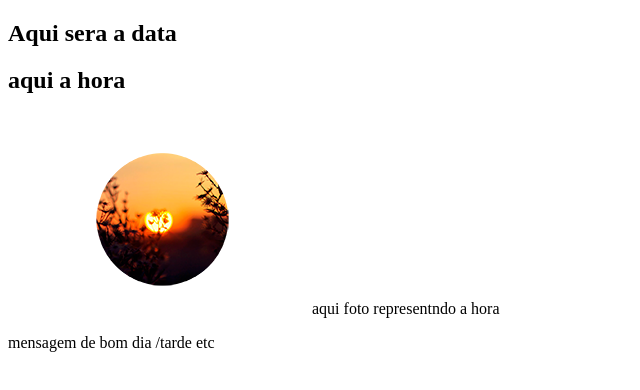
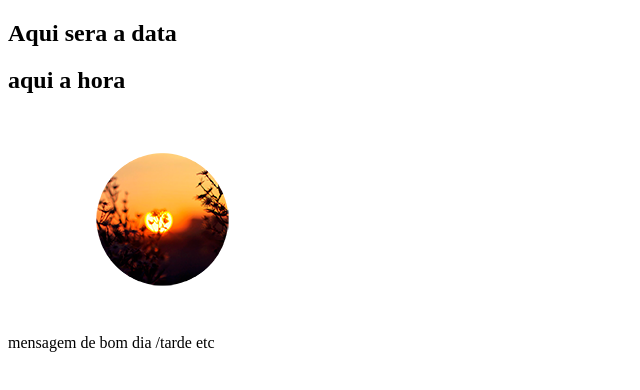
Before and after one commit to thigo47/meus-projetos, a plain HTML site: page hora e data/index.html in a window 1280 px wide. Shown: the whole page, without its empty margins (0-640 px from the left). Drawn offline with Linux system fonts and the light colour scheme.

Commit message:
Update index.html

```diff
--- a/hora e data/index.html
+++ b/hora e data/index.html
@@ -14,7 +14,7 @@
             <source media="(min-width:900px)" srcset="./midia/morning.medio.png">
             <img src="midia/evening.pequeno.png" alt="foto">
         </picture>
-            aqui foto representndo a hora</p>
+        </p>
         <p>mensagem de bom dia /tarde etc</p>
     </section>
 </body>
```
